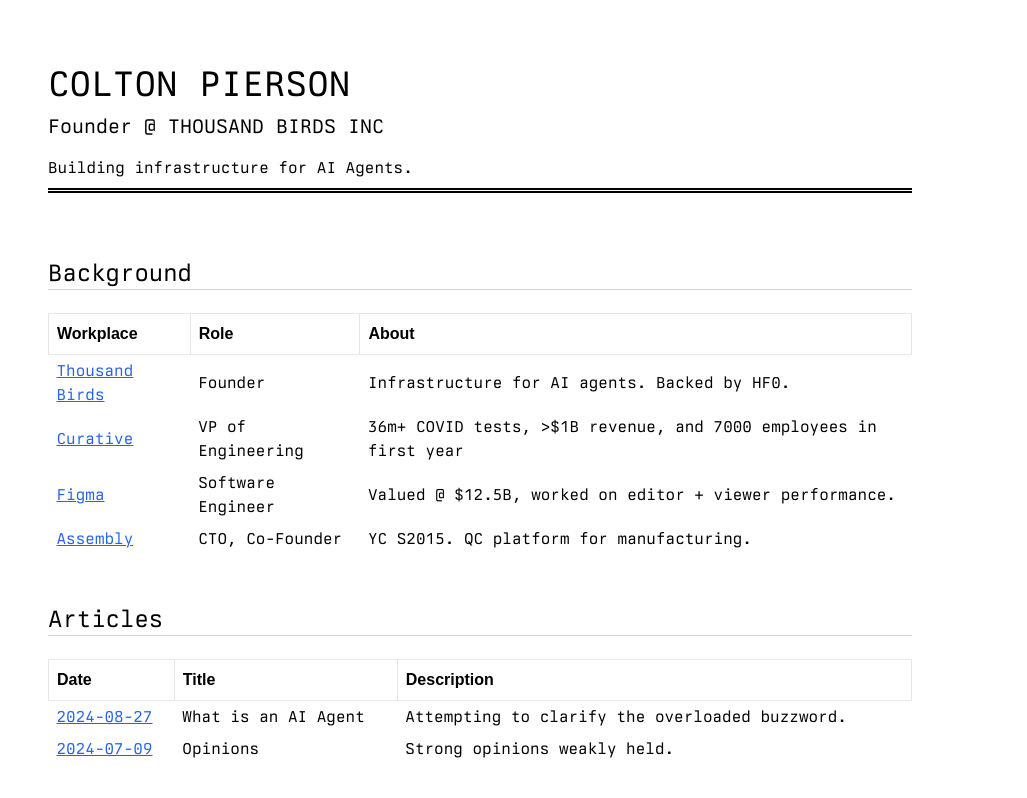
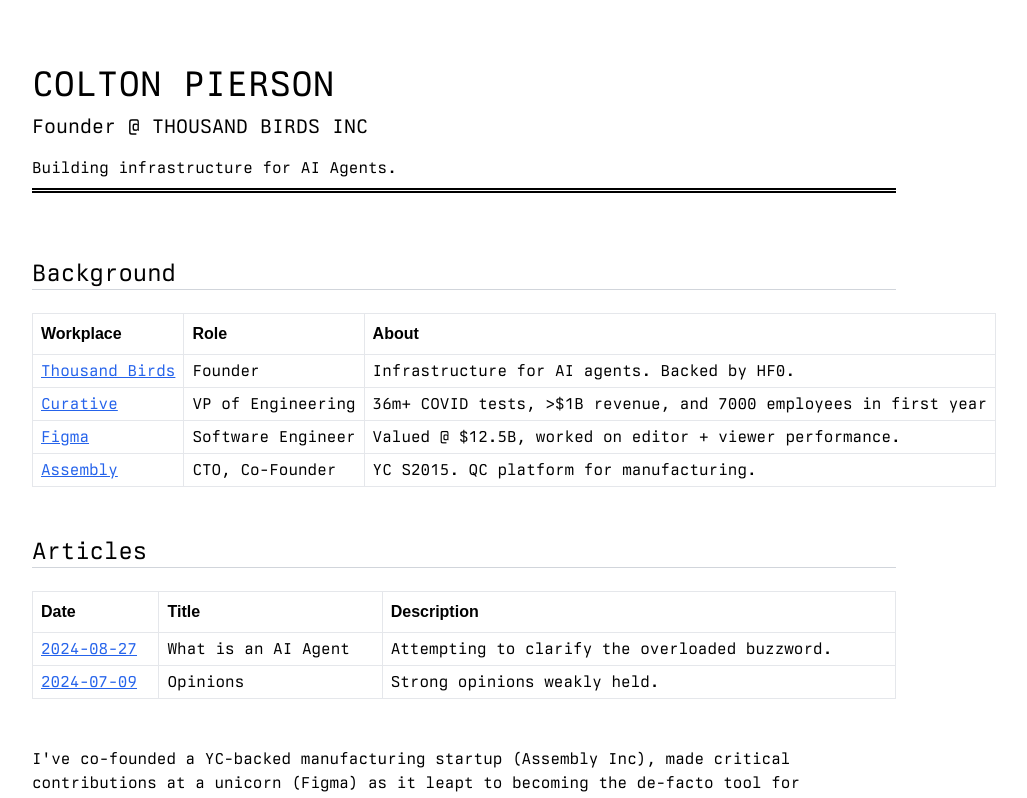
Before and after one commit to kvey/kvey.github.io, a Next.js app: page / in a window 1280 px wide. Shown: the top 798 px of the page, without its empty margins (0-1027 px from the left). Built offline with nearby package versions, Linux system fonts and the light colour scheme; a web font is replaced by a local one.

Commit message:
fix layout

```diff
--- a/src/app/page.tsx
+++ b/src/app/page.tsx
@@ -13,7 +13,7 @@
 const Home = () => {
   return (
     <div>
-      <div className='flex flex-col mx-4'>
+      <div className='flex flex-col pb-24'>
         <div
              className='mx-4 mb-0 md:px-4 px-8 md:pt-8 pt-8 pb-2 mt-8 max-w-4xl flex flex-col md:gap-x-26 gap-8 w-full'>
           <div className={"pb-40"}>
@@ -37,62 +37,62 @@
               </thead>
               <tbody className="lg:table-row-group block">
               {/* Thousand Birds */}
-              <tr className="lg:table-row flex flex-col mb-4 border lg:border-none">
-                <td className="lg:table-cell block border lg:border-none px-2 py-1">
+              <tr className="lg:table-row flex flex-col mb-4 border ">
+                <td className="lg:table-cell whitespace-nowrap overflow-ellipsis   block border  px-2 py-1">
                   <span className="font-bold lg:hidden mr-2">Workplace:</span>
                   <a href="https://thousandbirds.ai" target="_blank" className="underline text-blue-600">Thousand
                     Birds</a>
                 </td>
-                <td className="lg:table-cell block border lg:border-none px-2 py-1">
+                <td className="lg:table-cell block border  px-2 py-1">
                   <span className="font-bold lg:hidden mr-2">Role:</span>
                   Founder
                 </td>
-                <td className="lg:table-cell block border lg:border-none px-2 py-1">
+                <td className="lg:table-cell block border  px-2 py-1">
                   <span className="font-bold lg:hidden mr-2">About:</span>
                   Infrastructure for AI agents. Backed by HF0.
                 </td>
               </tr>
               {/* Curative */}
-              <tr className="lg:table-row flex flex-col mb-4 border lg:border-none">
-                <td className="lg:table-cell block border lg:border-none px-2 py-1">
+              <tr className="lg:table-row flex flex-col mb-4 border ">
+                <td className="lg:table-cell lg:whitespace-nowrap overflow-ellipsis block border  px-2 py-1">
                   <span className="font-bold lg:hidden mr-2">Workplace:</span>
                   <a href="https://curative.com" target="_blank" className="underline text-blue-600">Curative</a>
                 </td>
-                <td className="lg:table-cell block border lg:border-none px-2 py-1">
+                <td className="lg:table-cell block border lg:whitespace-nowrap overflow-ellipsis  px-2 py-1">
                   <span className="font-bold lg:hidden mr-2">Role:</span>
                   VP of Engineering
                 </td>
-                <td className="lg:table-cell block border lg:border-none px-2 py-1">
+                <td className="lg:table-cell block border lg:whitespace-nowrap overflow-ellipsis  px-2 py-1">
                   <span className="font-bold lg:hidden mr-2">About:</span>
                   36m+ COVID tests, {">"}$1B revenue, and 7000 employees in first year
                 </td>
               </tr>
               {/* Figma */}
-              <tr className="lg:table-row flex flex-col mb-4 border lg:border-none">
-                <td className="lg:table-cell block border lg:border-none px-2 py-1">
+              <tr className="lg:table-row flex flex-col mb-4 border ">
+                <td className="lg:table-cell block border  px-2 py-1">
                   <span className="font-bold lg:hidden mr-2">Workplace:</span>
                   <a href="https://figma.com" target="_blank" className="underline text-blue-600">Figma</a>
                 </td>
-                <td className="lg:table-cell block border lg:border-none px-2 py-1">
+                <td className="lg:table-cell block border  px-2 py-1">
                   <span className="font-bold lg:hidden mr-2">Role:</span>
                   Software Engineer
                 </td>
-                <td className="lg:table-cell block border lg:border-none px-2 py-1">
+                <td className="lg:table-cell block border  px-2 py-1">
                   <span className="font-bold lg:hidden mr-2">About:</span>
                   Valued @ $12.5B, worked on editor + viewer performance.
                 </td>
               </tr>
               {/* Assembly */}
-              <tr className="lg:table-row flex flex-col mb-4 border lg:border-none">
-                <td className="lg:table-cell block border lg:border-none px-2 py-1">
+              <tr className="lg:table-row flex flex-col mb-4 border ">
+                <td className="lg:table-cell block border  px-2 py-1">
                   <span className="font-bold lg:hidden mr-2">Workplace:</span>
                   <a href="https://asm.co" target="_blank" className="underline text-blue-600">Assembly</a>
                 </td>
-                <td className="lg:table-cell block border lg:border-none px-2 py-1">
+                <td className="lg:table-cell block border  px-2 py-1">
                   <span className="font-bold lg:hidden mr-2">Role:</span>
                   CTO, Co-Founder
                 </td>
-                <td className="lg:table-cell block border lg:border-none px-2 py-1">
+                <td className="lg:table-cell block border  px-2 py-1">
                   <span className="font-bold lg:hidden mr-2">About:</span>
                   YC S2015. QC platform for manufacturing.
                 </td>
@@ -111,31 +111,31 @@
               </thead>
               <tbody className="lg:table-row-group block">
               {/* First row */}
-              <tr className="lg:table-row flex flex-col mb-4 border lg:border-none">
-                <td className="lg:table-cell block border lg:border-none px-2 py-1">
+              <tr className="lg:table-row flex flex-col mb-4 border ">
+                <td className="lg:table-cell block border  px-2 py-1">
                   <span className="font-bold lg:hidden mr-2">Date:</span>
                   <a href="/blog/2024-08-27" className="underline text-blue-600">2024-08-27</a>
                 </td>
-                <td className="lg:table-cell block border lg:border-none px-2 py-1">
+                <td className="lg:table-cell block border  px-2 py-1">
                   <span className="font-bold lg:hidden mr-2">Title:</span>
                   What is an AI Agent
                 </td>
-                <td className="lg:table-cell block border lg:border-none px-2 py-1">
+                <td className="lg:table-cell block border  px-2 py-1">
                   <span className="font-bold lg:hidden mr-2">Description:</span>
                   Attempting to clarify the overloaded buzzword.
                 </td>
               </tr>
               {/* Second row */}
-              <tr className="lg:table-row flex flex-col mb-4 border lg:border-none">
-                <td className="lg:table-cell block border lg:border-none px-2 py-1">
+              <tr className="lg:table-row flex flex-col mb-4 border ">
+                <td className="lg:table-cell block border  px-2 py-1">
                   <span className="font-bold lg:hidden mr-2">Date:</span>
                   <a href="/blog/2024-07-09" className="underline text-blue-600">2024-07-09</a>
                 </td>
-                <td className="lg:table-cell block border lg:border-none px-2 py-1">
+                <td className="lg:table-cell block border  px-2 py-1">
                   <span className="font-bold lg:hidden mr-2">Title:</span>
                   Opinions
                 </td>
-                <td className="lg:table-cell block border lg:border-none px-2 py-1">
+                <td className="lg:table-cell block border  px-2 py-1">
                   <span className="font-bold lg:hidden mr-2">Description:</span>
                   Strong opinions weakly held.
                 </td>
```
